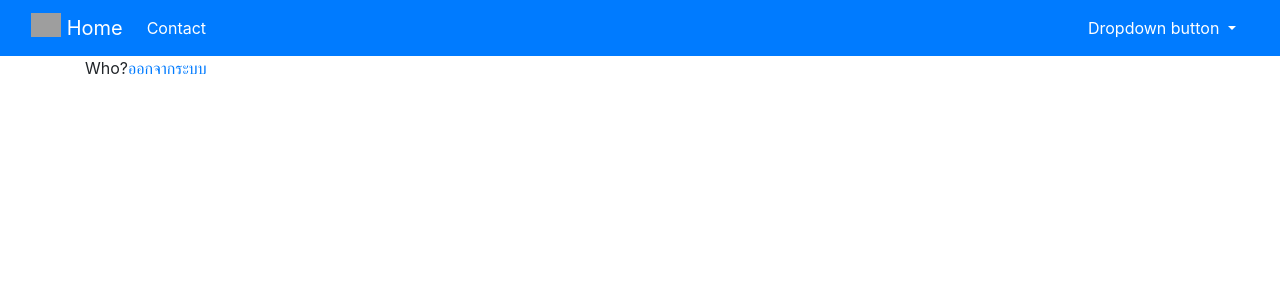
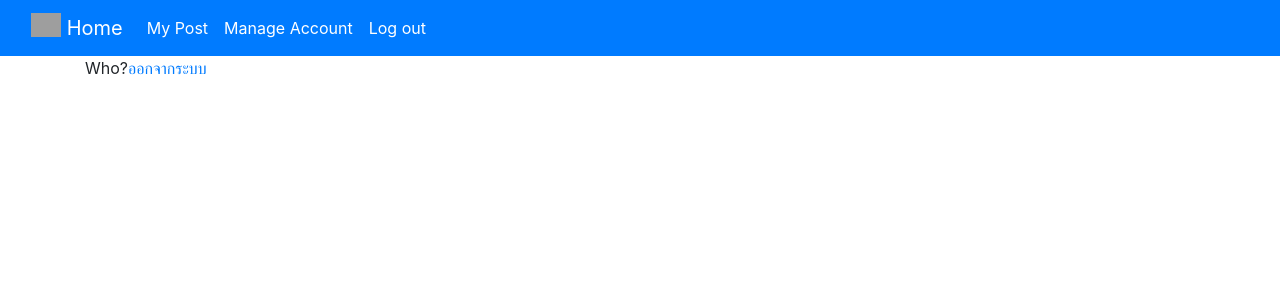
Before and after one commit to organpcysd/Project_Script_G09, a PHP site: page / in a window 1280 px wide. Shown: the top 300 px of the page. Run offline with PHP 8.4, Linux system fonts and the light colour scheme; the visitor is signed in with stand-in values (Sample User, id 1); data that the repository does not hold is empty; grey boxes are pictures that could not be loaded.

Commit message:
Update navbar_login.php

```diff
--- a/navbar_login.php
+++ b/navbar_login.php
@@ -14,26 +14,17 @@
             <div class="collapse navbar-collapse" id="navbarScroll">
                 <ul class="navbar-nav me-auto my-2 my-lg-0 navbar-nav-scroll" style="--bs-scroll-height: 100px;">
                     <li class="nav-item">
-                        <a class="nav-link active" aria-current="page" href="#">Contact</a>
+                        <a class="nav-link active" aria-current="page" href="#">My Post</a>
+                    </li>
+                    <li class="nav-item">
+                        <a class="nav-link active" aria-current="page" href="#">Manage Account</a>
+                    </li>
+                    <li class="nav-item">
+                        <a class="nav-link active" aria-current="page" href="#">Log out</a>
                     </li>
                 </ul>
             </div>
-<!------------------------------------------------------------------------------------------------------------------------------------------------------------------------------------------------->
-        <form class="d-flex">
-            <div class="dropdown">
-                <button class="btn btn-primary dropdown-toggle" type="button" id="dropdownMenuButton1" data-bs-toggle="dropdown" aria-expanded="false">
-                    Dropdown button
-                </button>
-                <ul class="dropdown-menu" aria-labelledby="dropdownMenuButton1">
-                     <li><a class="dropdown-item" href="#">Action</a></li>
-                    <li><a class="dropdown-item" href="#">Another action</a></li>
-                    <li><a class="dropdown-item" href="#">Something else here</a></li>
-                </ul>
-            </div>
-        </form>
-<!--------------------------------------------------------------------------------------------------------------------------------------------------------------------------------------------------->
         </div>
     </nav>
-
 </body>
 </html>
```
